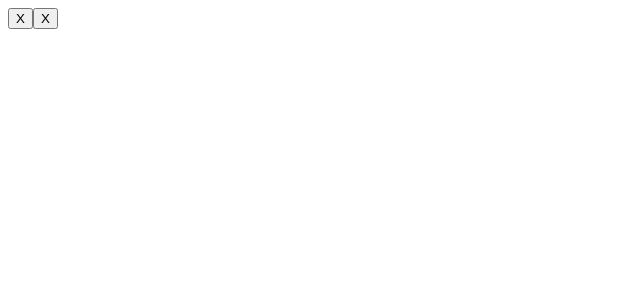
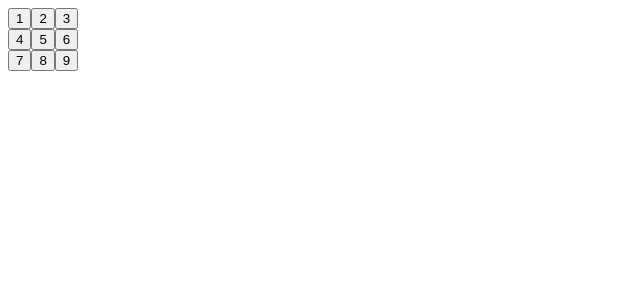
Before and after one commit to mxu27/my-react-app, a React (Vite) app: page / in a window 1280 px wide. Shown: the top 300 px of the page, without its empty margins (0-640 px from the left). Built offline with nearby package versions, Linux system fonts and the light colour scheme.

Commit message:
9 squares

```diff
--- a/src/App.jsx
+++ b/src/App.jsx
@@ -1,8 +1,21 @@
 export default function Square() {
   return (
     <>
-      <button className="square">X</button>
-      <button className="square">X</button>
+      <div className="board-row">
+        <button className="square">1</button>
+        <button className="square">2</button>
+        <button className="square">3</button>
+      </div>
+      <div className="board-row">
+        <button className="square">4</button>
+        <button className="square">5</button>
+        <button className="square">6</button>
+      </div>
+      <div className="board-row">
+        <button className="square">7</button>
+        <button className="square">8</button>
+        <button className="square">9</button>
+      </div>
     </>
-  )
+  );
 }
```
